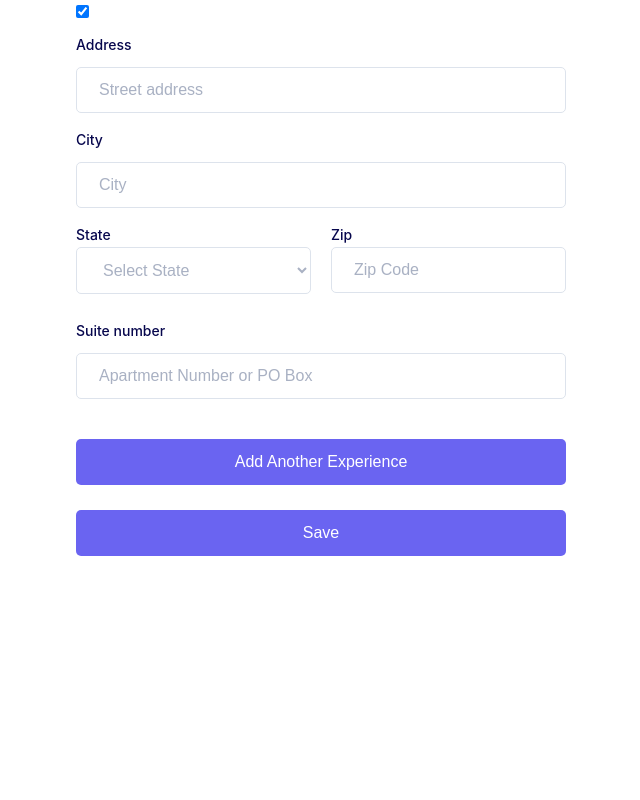
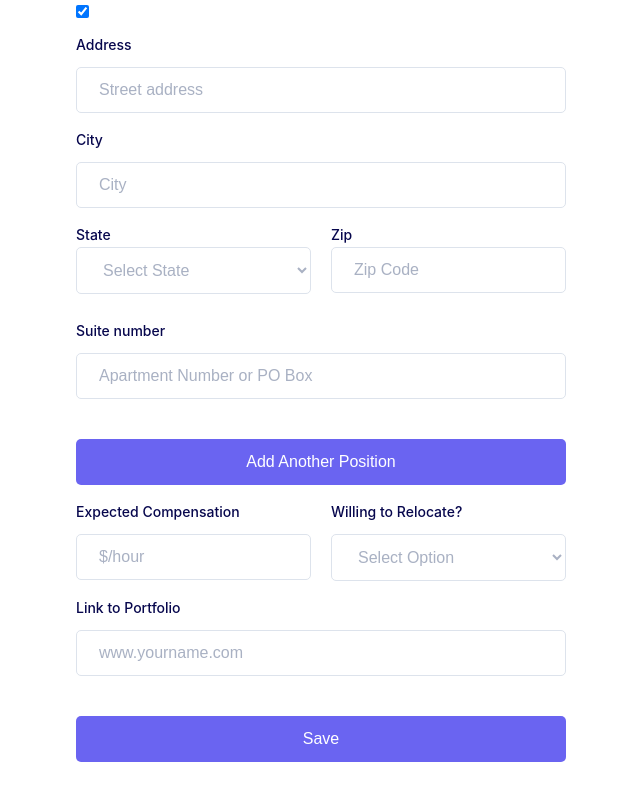
Before and after one commit to michaelrzg/AutoApply, a browser extension: page templates/inputdata.html in a window 1280 px wide. Shown: the part 1933-2733 px from the top of the page, without its empty margins (319-959 px from the left). Before the commit the page ends 2529 px from the top, so only its background shows below. Drawn offline with Linux system fonts and the light colour scheme.

Commit message:
added expected comp, willing to relocate, link to portfolio feilds to data input

```diff
--- a/public/js/main.js
+++ b/public/js/main.js
@@ -208,10 +208,9 @@ var addExperienceCount = 1;
 const userdata = new Map();
 //submit button
 
-// initilize our variables
+// determine flow based on who called main.js script
 if (window.location.pathname == "/index.html") {
   init();
 } else {
   initInputPage();
 }
-console.log(document.cookie);
--- a/templates/inputdata.html
+++ b/templates/inputdata.html
@@ -777,8 +777,44 @@
           </div>
         </div>
         <button class="formbold-btn" id="addExperience">
-          Add Another Experience
+          Add Another Position
         </button>
+
+        <div class="formbold-input-flex">
+          <div>
+            <label class="formbold-form-label">Expected Compensation</label>
+
+            <input
+              class="formbold-form-input"
+              name="comp"
+              id="comp"
+              placeholder="$/hour"
+            />
+          </div>
+          <div>
+            <label for="relocate" class="formbold-form-label"
+              >Willing to Relocate?</label
+            >
+
+            <select class="formbold-form-input" name="relocate" id="relocate">
+              <option value="none">Select Option</option>
+              <option value="no">No I am not willing to relocate</option>
+              <option value="yes">Yes I am willing to relocate</option>
+              <option value="maybe">Maybe</option>
+            </select>
+          </div>
+        </div>
+        <label for="portfolio" class="formbold-form-label">
+          Link to Portfolio
+        </label>
+
+        <input
+          type="text"
+          name="portfolio"
+          id="portfolio"
+          placeholder="www.yourname.com"
+          class="formbold-form-input formbold-mb-3"
+        />
         <button class="formbold-btn" id="submitbtn">Save</button>
       </div>
     </div>
```
